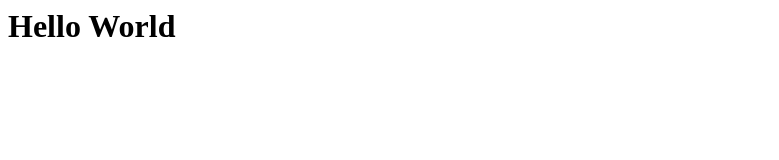
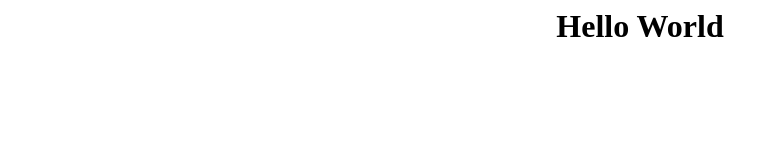
Before and after one commit to NithinAttili/sample, a plain HTML site: page index.html in a window 1280 px wide. Shown: the whole page, without its empty margins (0-779 px from the left). Drawn offline with Linux system fonts and the light colour scheme.

Commit message:
web-start-2

```diff
--- a/index.html
+++ b/index.html
@@ -1,3 +1,3 @@
 <html>
-	<h1>Hello World</h1>
+	<center><h1>Hello World</h1>
 </html>
```
